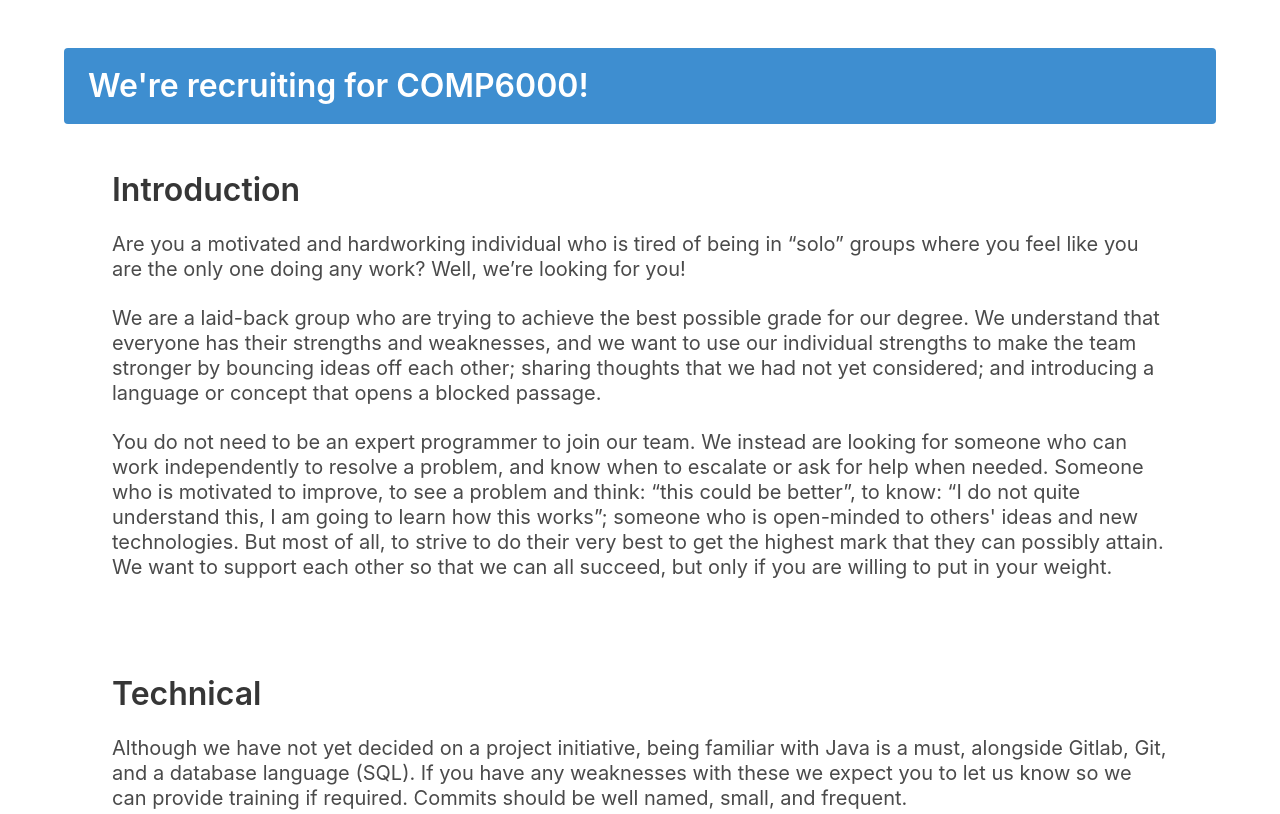
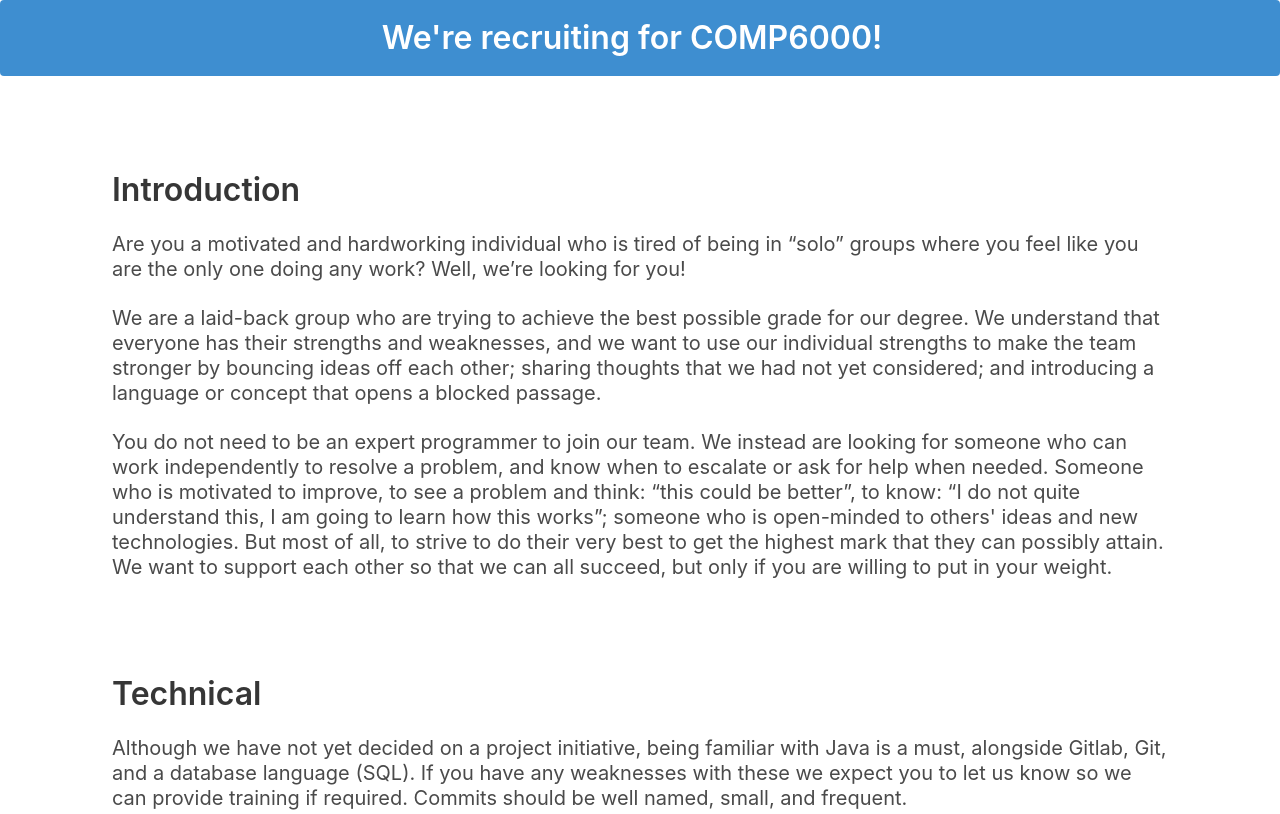
Before and after one commit to jamesgeer/comp6000-recruitment, a plain HTML site: page index.html in a window 1280 px wide. Shown: the top 814 px of the page. Drawn offline with nearby package versions, Linux system fonts and the light colour scheme.

Commit message:
trying to make text look nicer

```diff
--- a/index.html
+++ b/index.html
@@ -7,12 +7,13 @@
     <link rel="stylesheet" href="https://cdn.jsdelivr.net/npm/bulma@0.9.3/css/bulma.min.css">
 </head>
 <body>
+<header>
+    <div class="notification is-info">
+        <h1 class="title has-text-centered">We're recruiting for COMP6000!</h1>
+    </div>
+</header>
 <section class="section">
     <div class="container">
-        <div class="tile is-child notification is-info">
-            <h1 class="title">We're recruiting for COMP6000!</h1>
-        </div>
-
         <section class="section">
             <h2 class="title is-spaced">Introduction</h2>
             <h3 class="subtitle">
@@ -35,7 +36,6 @@
                 all succeed, but only if you are willing to put in your weight.
             </h3>
         </section>
-
         <section class="section">
             <h2 class="title is-spaced">Technical</h2>
             <h3 class="subtitle">
@@ -45,7 +45,6 @@
                 small, and frequent.
             </h3>
         </section>
-
         <section class="section">
             <h2 class="title is-spaced">Requirements</h2>
             <h3 class="subtitle">
@@ -65,7 +64,6 @@
                 when code starts to smell.
             </h3>
         </section>
-
     </div>
 </section>
 </body>
```
